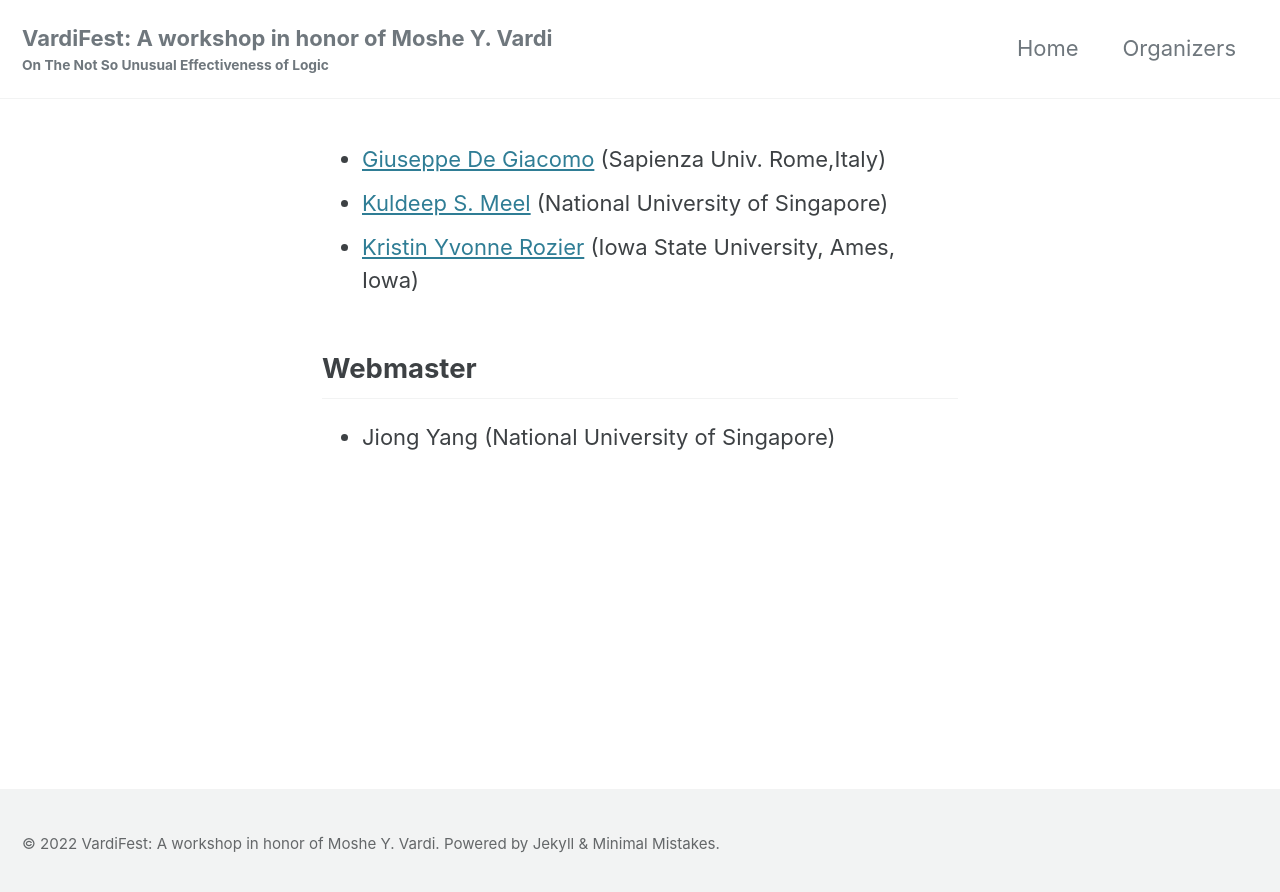
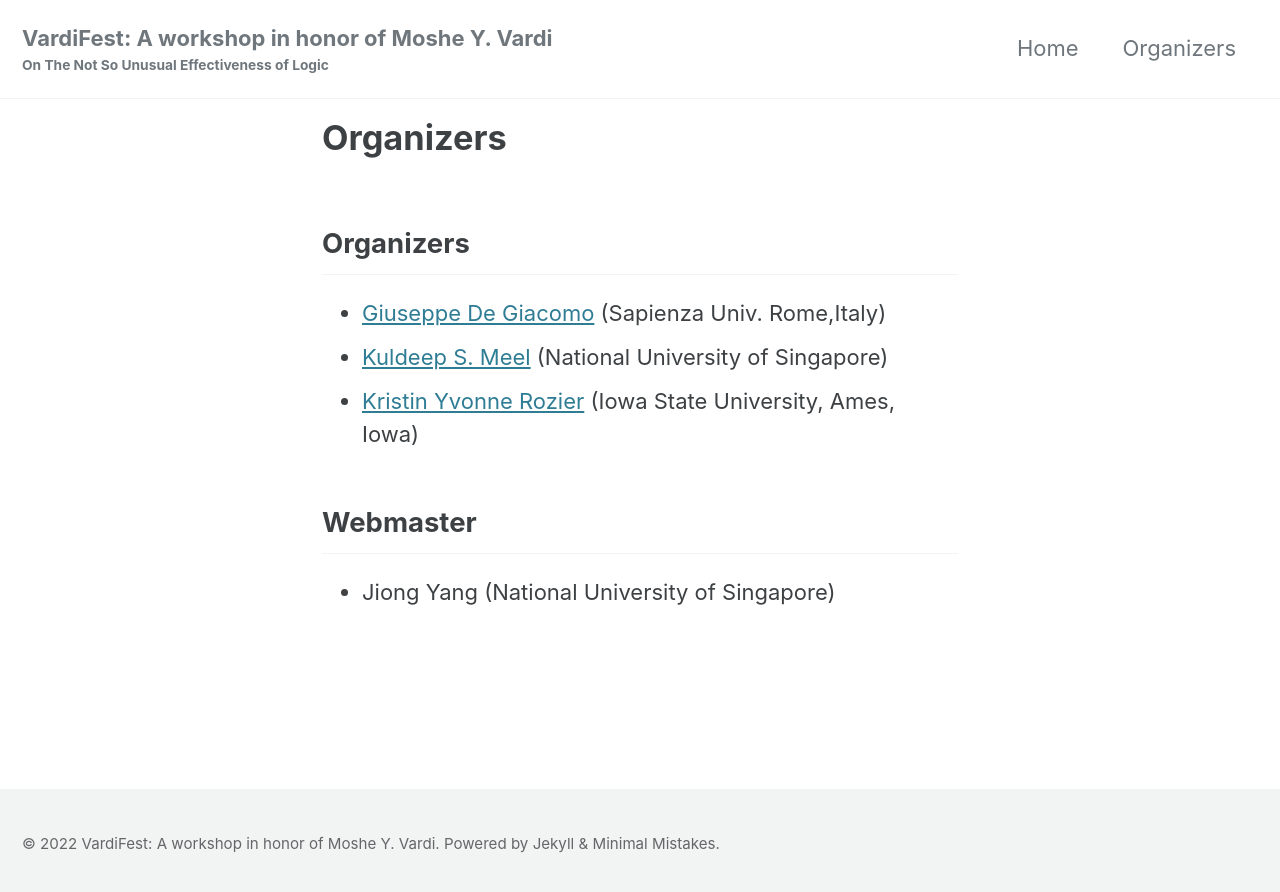
Before and after one commit to vardifest/vardifest.github.io, a Jekyll site: the page built from organizers.md, in a window 1280 px wide. Shown: the top 892 px of the page. Built offline with Jekyll 4.4.1, drawn with Linux system fonts in a browser that asks for light colours; cached includes are drawn as plain includes; our own code applies the rules of GitHub Pages for plain Markdown files.

Commit message:
Update organizers.md

```diff
--- a/organizers.md
+++ b/organizers.md
@@ -1,7 +1,7 @@
 ---
 layout: single
 ---
-
+## Organizers
 
 
 - [Giuseppe De Giacomo](https://www.diag.uniroma1.it/degiacom/) (Sapienza Univ. Rome,Italy)
```
